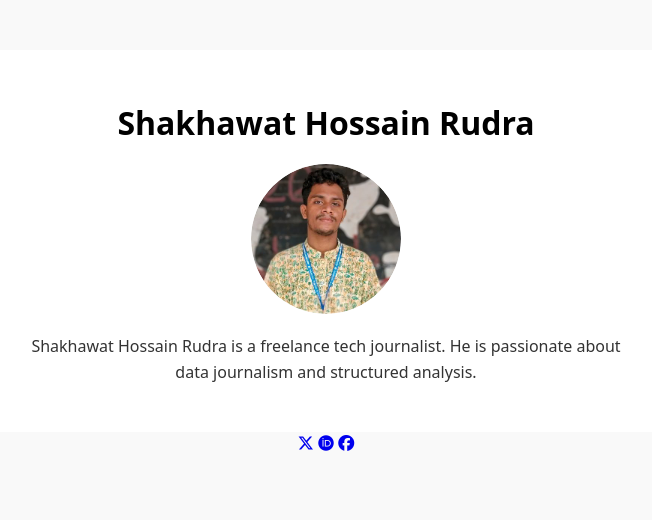
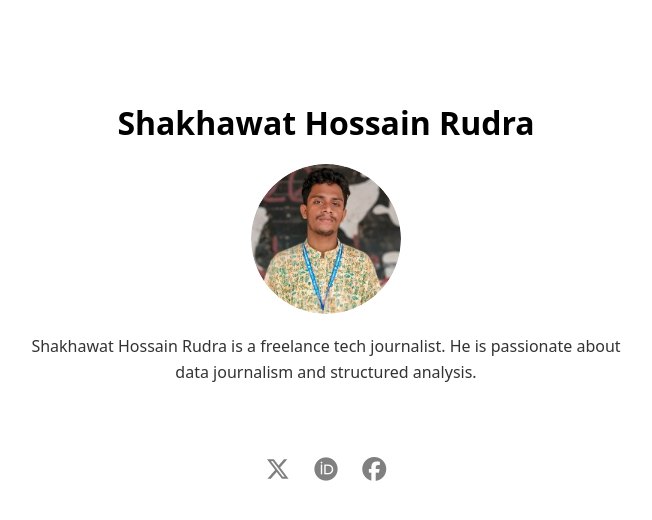
Before and after one commit to Neoooby-Doo/neoooby-doo.github.io, a plain HTML site: page index.html in a window 1280 px wide. Shown: the whole page, without its empty margins (314-966 px from the left). Drawn offline with Linux system fonts and the light colour scheme; a web font is replaced by a local one.

Commit message:
Update styles.css

```diff
--- a/styles.css
+++ b/styles.css
@@ -1,7 +1,6 @@
 body {
   font-family: "Underdog", system-ui;
   text-align: center;
-  background-color: #f9f9f9;
   margin: 0;
   padding: 50px;
 }
@@ -39,3 +38,20 @@ body {
   color: #333;
   line-height: 1.6;
 }
+
+.social-icons {
+  margin-top: 20px;
+}
+
+.social-icons a {
+  text-decoration: none;
+  margin: 0 10px;
+  color: gray;
+  font-size: 24px;
+  transition: color 0.3s ease;
+}
+
+/* Active platform colors */
+.x-icon.clicked { color: #1DA1F2; }        /* X/Twitter Blue */
+.orcid-icon.clicked { color: #A6CE39; }    /* ORCID Green */
+.fb-icon.clicked { color: #1877F2; }       /* Facebook Blue */
```
